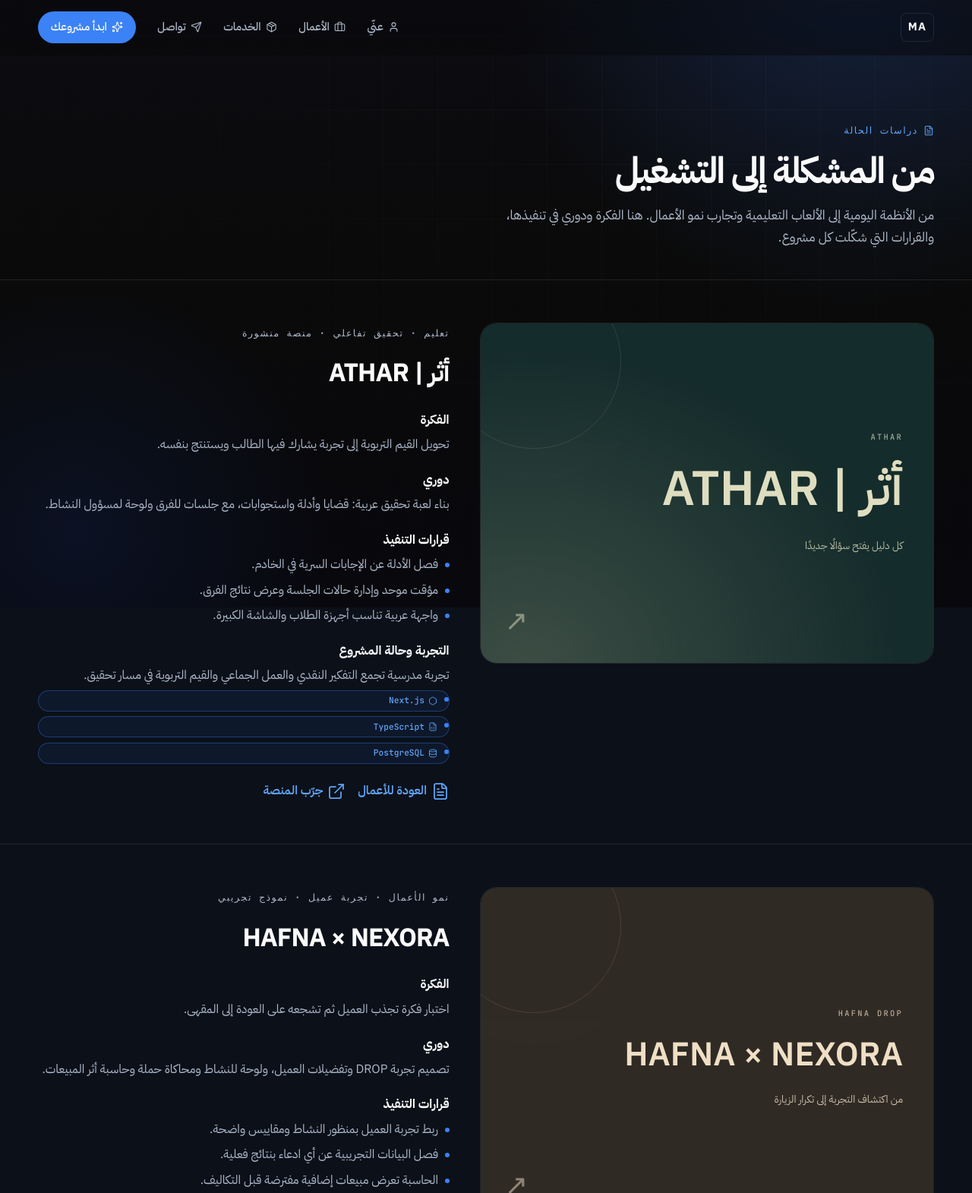
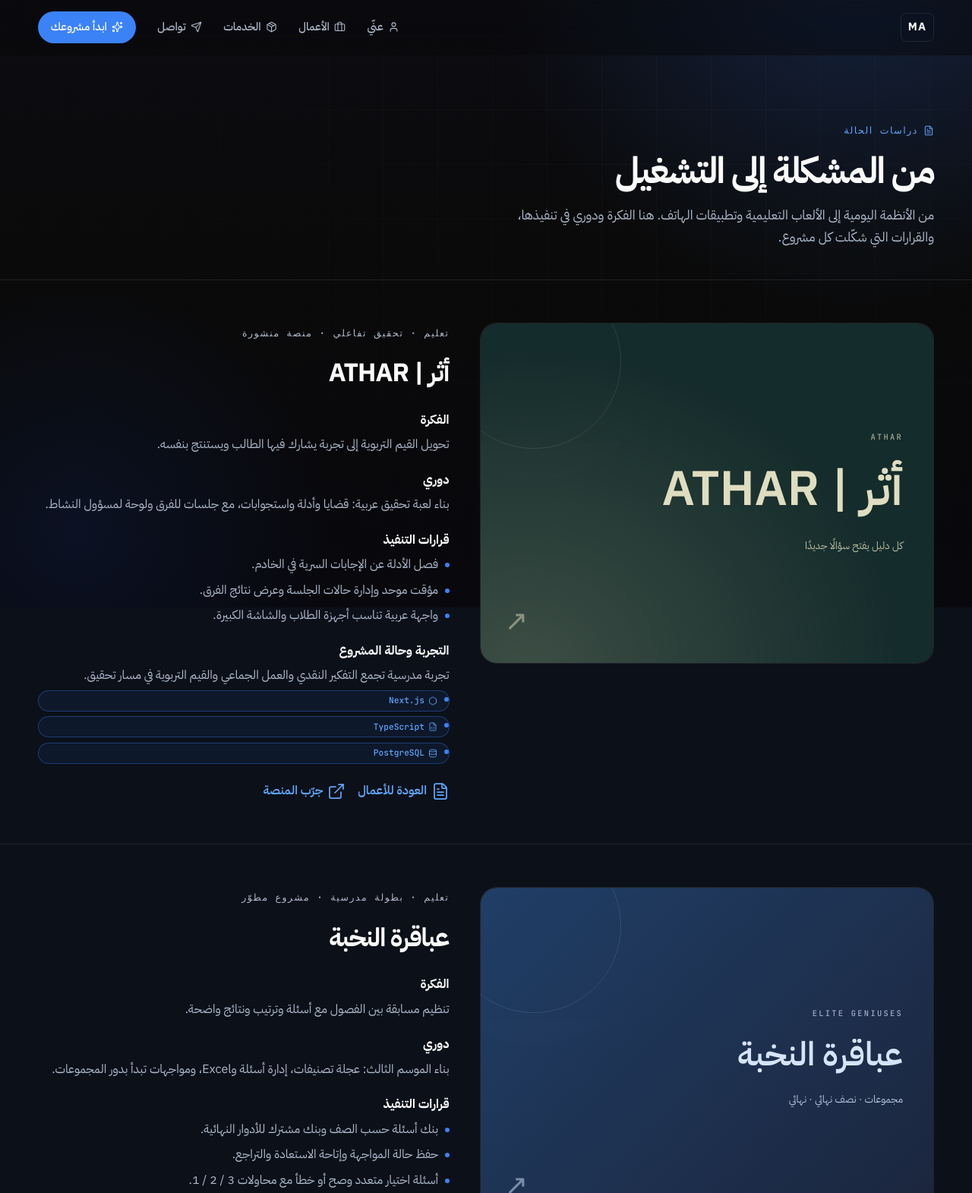
Before and after one commit to MostafaAhmed71/mostafa-portfolio, a plain HTML site: page work.html in a window 1280 px wide. Shown: the top 1571 px of the page at 76% size. Drawn offline with nearby package versions, Linux system fonts and the light colour scheme.

Commit message:
Portfolio: show completed work only; remove prototype and pending challenge

```diff
--- a/work.html
+++ b/work.html
@@ -6,7 +6,7 @@
   <title>دراسات الحالة — مصطفى أحمد</title>
   <meta name="description" content="مشكلة، قرارات، ونتيجة لكل نظام: مدارس وعيادات في السوق العربي." />
   <meta property="og:title" content="دراسات الحالة — مصطفى أحمد" />
-  <meta property="og:description" content="14 مشروعًا: الفكرة ودوري وقرارات التنفيذ وحالة كل تجربة." />
+  <meta property="og:description" content="12 مشروعًا: الفكرة ودوري وقرارات التنفيذ وحالة كل تجربة." />
   <meta property="og:type" content="website" />
   <meta property="og:image" content="https://mostafa-portfolio-ashen.vercel.app/images/erb-elite.jpg" />
   <meta property="og:locale" content="ar_SA" />
@@ -43,14 +43,12 @@
       <div class="wrap">
         <p class="kicker"><i data-lucide="file-text"></i> دراسات الحالة</p>
         <h1>من المشكلة إلى التشغيل</h1>
-        <p class="section-desc">من الأنظمة اليومية إلى الألعاب التعليمية وتجارب نمو الأعمال. هنا الفكرة ودوري في تنفيذها، والقرارات التي شكّلت كل مشروع.</p>
+        <p class="section-desc">من الأنظمة اليومية إلى الألعاب التعليمية وتطبيقات الهاتف. هنا الفكرة ودوري في تنفيذها، والقرارات التي شكّلت كل مشروع.</p>
       </div>
     </header>
 
 <article class="study" id="athar"><div class="wrap study-grid"><div class="study-media"><div class="card-media project-art art-athar" aria-label="هوية عرض أثر | ATHAR"><span class="art-eyebrow" dir="ltr">ATHAR</span><strong>أثر | ATHAR</strong><span class="art-sub">كل دليل يفتح سؤالًا جديدًا</span><span class="art-index" aria-hidden="true">↗</span></div></div><div><p class="kicker">تعليم · تحقيق تفاعلي · منصة منشورة</p><h2>أثر | ATHAR</h2><h3>الفكرة</h3><p>تحويل القيم التربوية إلى تجربة يشارك فيها الطالب ويستنتج بنفسه.</p><h3>دوري</h3><p>بناء لعبة تحقيق عربية: قضايا وأدلة واستجوابات، مع جلسات للفرق ولوحة لمسؤول النشاط.</p><h3>قرارات التنفيذ</h3><ul><li>فصل الأدلة عن الإجابات السرية في الخادم.</li><li>مؤقت موحد وإدارة حالات الجلسة وعرض نتائج الفرق.</li><li>واجهة عربية تناسب أجهزة الطلاب والشاشة الكبيرة.</li></ul><h3>التجربة وحالة المشروع</h3><p>تجربة مدرسية تجمع التفكير النقدي والعمل الجماعي والقيم التربوية في مسار تحقيق.</p><ul class="tags"><li>Next.js</li><li>TypeScript</li><li>PostgreSQL</li></ul><div class="study-links"><a href="index.html#projects"><i data-lucide="file-text"></i> العودة للأعمال</a><a href="https://athar-khaki.vercel.app/" target="_blank" rel="noopener noreferrer"><i data-lucide="external-link"></i> جرّب المنصة</a></div></div></div></article>
-<article class="study" id="hafna"><div class="wrap study-grid"><div class="study-media"><div class="card-media project-art art-hafna" aria-label="هوية عرض HAFNA × NEXORA"><span class="art-eyebrow" dir="ltr">HAFNA DROP</span><strong>HAFNA × NEXORA</strong><span class="art-sub">من اكتشاف التجربة إلى تكرار الزيارة</span><span class="art-index" aria-hidden="true">↗</span></div></div><div><p class="kicker">نمو الأعمال · تجربة عميل · نموذج تجريبي</p><h2>HAFNA × NEXORA</h2><h3>الفكرة</h3><p>اختبار فكرة تجذب العميل ثم تشجعه على العودة إلى المقهى.</p><h3>دوري</h3><p>تصميم تجربة DROP وتفضيلات العميل، ولوحة للنشاط ومحاكاة حملة وحاسبة أثر المبيعات.</p><h3>قرارات التنفيذ</h3><ul><li>ربط تجربة العميل بمنظور النشاط ومقاييس واضحة.</li><li>فصل البيانات التجريبية عن أي ادعاء بنتائج فعلية.</li><li>الحاسبة تعرض مبيعات إضافية مفترضة قبل التكاليف.</li></ul><h3>التجربة وحالة المشروع</h3><p>نموذج ببيانات افتراضية لشرح فرضية النمو؛ ليس هوية رسمية لحفنة أو دليلًا على نتائج تجارية.</p><ul class="tags"><li>React</li><li>TypeScript</li><li>Vite</li></ul><div class="study-links"><a href="index.html#projects"><i data-lucide="file-text"></i> العودة للأعمال</a><a href="https://github.com/MostafaAhmed71/hefna" target="_blank" rel="noopener noreferrer"><i data-lucide="github"></i> الكود</a></div></div></div></article>
 <article class="study" id="elite-geniuses"><div class="wrap study-grid"><div class="study-media"><div class="card-media project-art art-geniuses" aria-label="هوية عرض عباقرة النخبة"><span class="art-eyebrow" dir="ltr">ELITE GENIUSES</span><strong>عباقرة النخبة</strong><span class="art-sub">مجموعات · نصف نهائي · نهائي</span><span class="art-index" aria-hidden="true">↗</span></div></div><div><p class="kicker">تعليم · بطولة مدرسية · مشروع مطوّر</p><h2>عباقرة النخبة</h2><h3>الفكرة</h3><p>تنظيم مسابقة بين الفصول مع أسئلة وترتيب ونتائج واضحة.</p><h3>دوري</h3><p>بناء الموسم الثالث: عجلة تصنيفات، إدارة أسئلة وExcel، ومواجهات تبدأ بدور المجموعات.</p><h3>قرارات التنفيذ</h3><ul><li>بنك أسئلة حسب الصف وبنك مشترك للأدوار النهائية.</li><li>حفظ حالة المواجهة وإتاحة الاستعادة والتراجع.</li><li>أسئلة اختيار متعدد وصح أو خطأ مع محاولات 3 / 2 / 1.</li></ul><h3>التجربة وحالة المشروع</h3><p>مسار متكامل للمقدّم يجمع تشغيل المواجهة وإدارة البطولة وحفظ النتائج.</p><ul class="tags"><li>React</li><li>TypeScript</li><li>Vite</li><li>Supabase</li></ul><div class="study-links"><a href="index.html#projects"><i data-lucide="file-text"></i> العودة للأعمال</a></div></div></div></article>
-<article class="study" id="elite-challenge"><div class="wrap study-grid"><div class="study-media"><div class="card-media project-art art-challenge" aria-label="هوية عرض تحدّي النخبة"><span class="art-eyebrow" dir="ltr">ELITE CHALLENGE</span><strong>تحدّي النخبة</strong><span class="art-sub">نتعلّم، نتنافس، نتألّق</span><span class="art-index" aria-hidden="true">↗</span></div></div><div><p class="kicker">تعليم · مسابقة مباشرة · قيد التجهيز للتشغيل</p><h2>تحدّي النخبة</h2><h3>الفكرة</h3><p>إدارة مسابقة مناهج مباشرة تجمع الفصول والمقدّم والجمهور.</p><h3>دوري</h3><p>بناء واجهات منفصلة للإدارة والمقدّم والفصل والجمهور، مع جرس ومؤقت وعجلة ووسائل مساعدة.</p><h3>قرارات التنفيذ</h3><ul><li>عدم إظهار الإجابة الصحيحة بعد الخطأ أو انتهاء الوقت.</li><li>حفظ الحالة قبل بث تحديثات اللعب.</li><li>تجهيز تكامل ESP32؛ اختبار الأجهزة الفعلي مرحلة مستقلة.</li></ul><h3>التجربة وحالة المشروع</h3><p>مشروع يدعم الأسئلة وExcel والتصويت؛ يتطلب تهيئة واختبارًا فعليًا للأجهزة قبل التشغيل.</p><ul class="tags"><li>React</li><li>TypeScript</li><li>Node.js</li><li>Socket.IO</li></ul><div class="study-links"><a href="index.html#projects"><i data-lucide="file-text"></i> العودة للأعمال</a></div></div></div></article>
 <article class="study" id="ala-zoqak"><div class="wrap study-grid"><div class="study-media"><div class="card-media project-art art-zoqak" aria-label="هوية عرض على ذوقك"><span class="art-eyebrow" dir="ltr">ALA ZOQAK</span><strong>على ذوقك</strong><span class="art-sub">منتجاتك وحساباتك في مكان واحد</span><span class="art-index" aria-hidden="true">↗</span></div></div><div><p class="kicker">تجارة · تطبيق Android · تطبيق محلي</p><h2>على ذوقك</h2><h3>الفكرة</h3><p>تنظيم البيع الفردي والمنتجات والصور والحسابات من الهاتف.</p><h3>دوري</h3><p>تطوير تطبيق Flutter بقاعدة SQLite، وحفظ صور المنتجات وبحث بالصورة ونسخ احتياطي.</p><h3>قرارات التنفيذ</h3><ul><li>حفظ البيانات والصور على جهاز المستخدم.</li><li>نسخ احتياطي واستعادة في ملف واحد.</li><li>بناء Android موقّع من GitHub Actions.</li></ul><h3>التجربة وحالة المشروع</h3><p>تطبيق يعمل محليًا دون Backend، مع مسار بناء APK عبر GitHub Actions.</p><ul class="tags"><li>Flutter</li><li>Dart</li><li>SQLite</li></ul><div class="study-links"><a href="index.html#projects"><i data-lucide="file-text"></i> العودة للأعمال</a></div></div></div></article>
 <article class="study" id="exam-reviews"><div class="wrap study-grid"><div class="study-media"><div class="card-media project-art art-reviews" aria-label="هوية عرض منصة النخبة للمراجعات النهائية"><span class="art-eyebrow" dir="ltr">ELITE REVIEWS</span><strong>منصة النخبة للمراجعات النهائية</strong><span class="art-sub">المراجعة حسب صفك ومادتك</span><span class="art-index" aria-hidden="true">↗</span></div></div><div><p class="kicker">تعليم · مراجعات واختبارات · منصة مطوّرة</p><h2>منصة النخبة للمراجعات النهائية</h2><h3>الفكرة</h3><p>جمع فيديوهات المراجعة والمواد والاختبارات في مسار واحد للطلاب.</p><h3>دوري</h3><p>تطوير منصة للطلاب والإدارة: مواد وفيديوهات واختبارات إلكترونية وجدول مراجعات.</p><h3>قرارات التنفيذ</h3><ul><li>تصفح المحتوى حسب المرحلة والصف والمادة.</li><li>لوحة إدارة للطلاب والمواد وبناء الاختبارات.</li><li>تجربة عربية تجمع المراجعات والاختبارات.</li></ul><h3>التجربة وحالة المشروع</h3><p>تنظيم المراجعات حسب المرحلة والصف والمادة، مع إدارة المحتوى والاختبارات من لوحة واحدة.</p><ul class="tags"><li>React</li><li>TypeScript</li><li>Supabase</li></ul><div class="study-links"><a href="index.html#projects"><i data-lucide="file-text"></i> العودة للأعمال</a><a href="https://github.com/MostafaAhmed71/exam-reviews-platform-react" target="_blank" rel="noopener noreferrer"><i data-lucide="github"></i> الكود</a></div></div></div></article>
     <article class="study" id="erb-elite">
```
